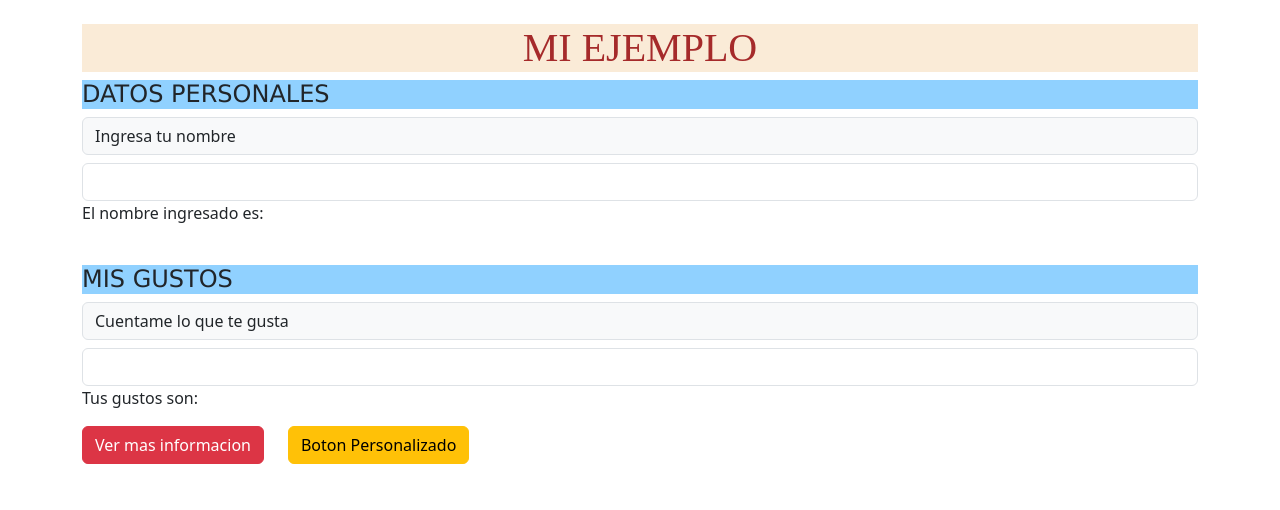
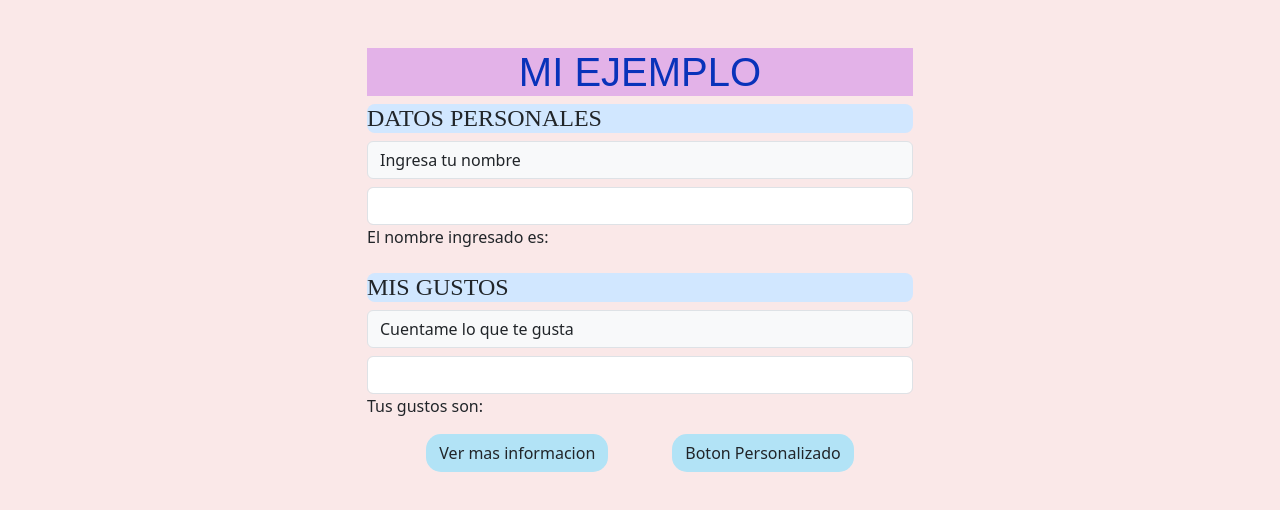
Before and after one commit to Jaczibeth/EjerciciosProgramacion, a Vue app: page / in a window 1280 px wide. Shown: the top 510 px of the page. Built offline with nearby package versions, Linux system fonts and the light colour scheme.

Commit message:
Modifique la estructura de mi evento, y aplique estilos.

```diff
--- a/src/components/Eventos/EventosJaczibeth.vue
+++ b/src/components/Eventos/EventosJaczibeth.vue
@@ -1,27 +1,25 @@
 <template >
-    <div class="container">
-       <div class="row mt-4">
-           <div>
+    <div class="container mt-5">
+       <div class="row justify-content-center">
+        <div class="col-md-6">
             <h1 class="text-center">MI EJEMPLO</h1>
-               <h4 class=" texto mt-2"> DATOS PERSONALES</h4>
+               <h4 class=" subtitulo mt-2"> DATOS PERSONALES</h4>
               <label class="input-group-text"   far="">Ingresa tu nombre </label>
               <input  class="form-control mt-2" type="text" id="nombre" @change="nombreE">
               <p> El nombre ingresado es: <strong>{{ nombre }}</strong></p>
-           </div>
              <div>
-
-               <h4 class="texto mt-4" > MIS GUSTOS </h4>
-              <label class="input-group-text"   far=""> Cuentame lo que te gusta  </label>
+               <h4 class="subtitulo mt-4" > MIS GUSTOS </h4>
+              <label class="input-group-text center" far=""> Cuentame lo que te gusta  </label>
               <input  class="form-control mt-2" type="text" id="gusto" @change="gustoE">
               <p> Tus gustos son: <strong>{{ gusto }}</strong></p>
             </div>
-           <div>
-               <button @mouseover="soyyo" class="btn btn-danger  "  type="button">Ver mas informacion</button>
-               <button @mouseover="soyButon" class="btn btn-warning mx-4"  type="button">Boton Personalizado</button>
+            <div class="d-flex justify-content-center gap-3 mt-3">
+               <button @mouseover="soyyo" class="btn mx-4 "  type="button">Ver mas informacion</button>
+               <button @mouseover="soyjaczibeth" class="btn mx-4"  type="button">Boton Personalizado</button>
             </div>
             </div>
             </div>
-
+    </div>
 </template>
    <script>
    export default {
@@ -36,8 +34,8 @@
            soyyo(){
                alert("Gracias por visitarme")
            },
-           soyButon(){
-               alert("soy un boton")
+           soyjaczibeth(){
+               alert("Hola")
            },
            nombreE(event){
                this.nombre = event.target.value
@@ -46,24 +44,33 @@
            gustoE(event){
                this.gusto = event.target.value
            }
-
-
        }
    }
    </script>
-
    <style >
 .text-center{
-    font-family: 'Times New Roman', Times, serif;
-    background-color: antiquewhite;
-    color: brown;
+    font-family: fantasy;
+    background-color: #e3b2e8;
+    color: rgb(9, 50, 186);
 }
-h4{
-    font-family: Georgia, 'Times New Roman', Times, serif;
+.subtitulo{
+        font-family: cursive;
+        background-color: #d1e7ff;
+        border-radius: 8px;
 }
 
 .texto{
-    font-family: 'Lucida Sans', 'Lucida Sans Regular', 'Lucida Grande', 'Lucida Sans Unicode', Geneva, Verdana, sans-serif;
-    background-color: rgb(144, 209, 255);
+    font-family: 'Trebuchet MS', 'Lucida Sans Unicode', 'Lucida Grande', 'Lucida Sans', Arial, sans-serif;
+    background-color:#a3dbf1;
+    text-align: justify;
+    }
+
+    body{
+        background-color: #fae8e8;
+    }
+    .btn{
+        background-color: #b2e3f6;
+        border-radius: 15px;
+        align-self: start;
     }
 </style>
```
Lines whose indentation alone changed are shown as unchanged.
